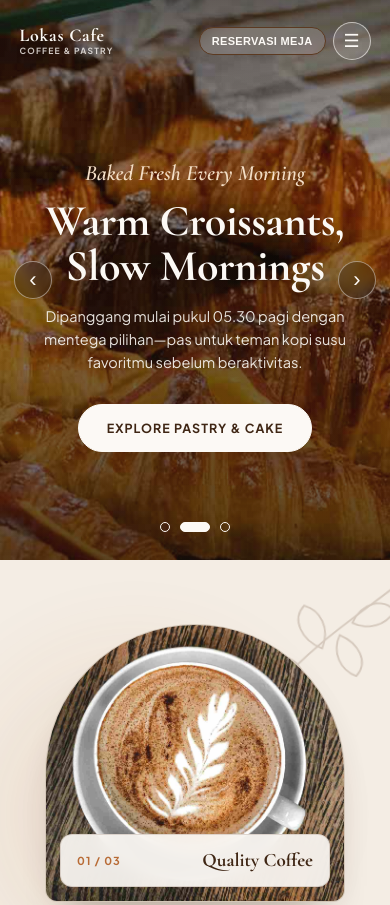
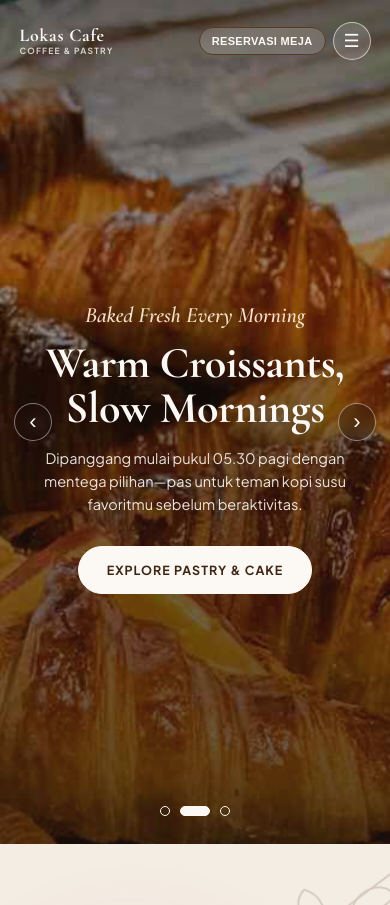
Before and after one commit to ackmalabdullah/demo_roastery, a plain HTML site: page index.html in a window 390 px wide. Shown: the top 905 px of the page. Drawn offline with nearby package versions, Linux system fonts and the light colour scheme.

Commit message:
Restore full-screen mobile hero

```diff
--- a/css/atmosphere.css
+++ b/css/atmosphere.css
@@ -658,17 +658,11 @@
   }
 }
 
-/* --- PENYESUAIAN PROPORSI HERO SLIDER DI LAYAR HP --- */
+/* Geser titik fokus foto di HP tanpa memotong tinggi full-screen */
 @media (max-width: 680px) {
-  .hero-slider {
-    height: 72svh;
-    min-height: 460px;
-    max-height: 560px;
-  }
-
   .hero-slider img,
   .hero-slider .slide {
-    object-position: center center;
-    background-position: center center;
+    object-position: 62% center;
+    background-position: 62% center;
   }
 }
```
